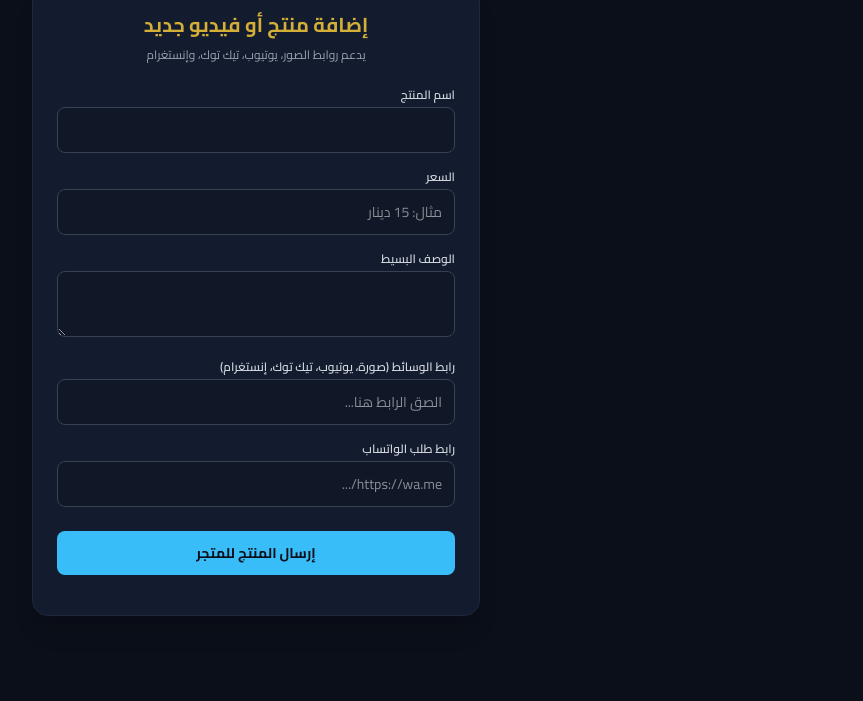
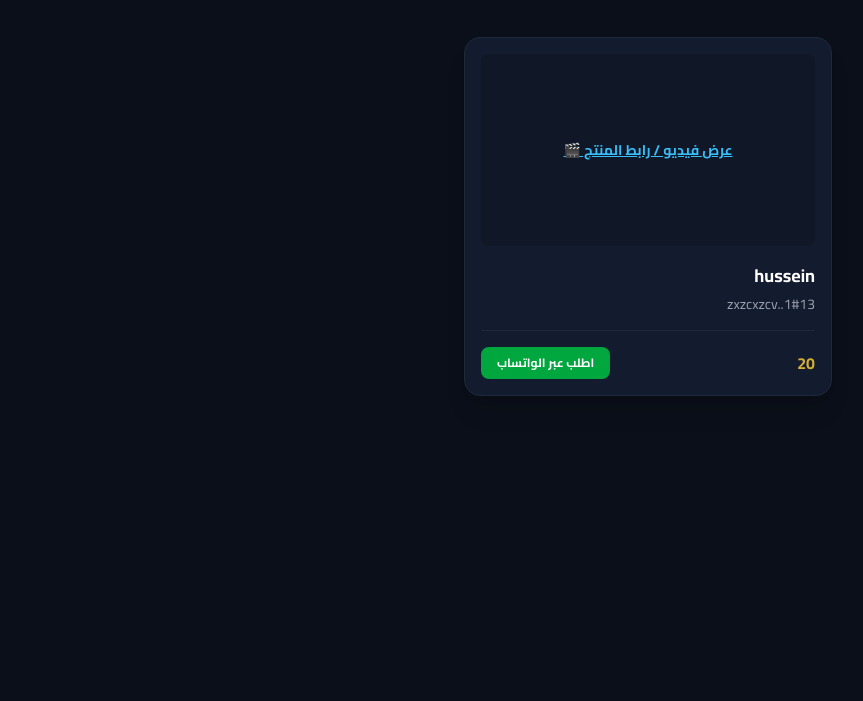
Before and after one commit to kitre14234478/Scorpion.Store-, a plain HTML site: page admin.html in a window 1280 px wide. Shown: the part 99-800 px from the top of the page, without its empty margins (384-1247 px from the left). Drawn offline with nearby package versions, Linux system fonts and the light colour scheme.

Commit message:
Update admin.html

```diff
--- a/admin.html
+++ b/admin.html
@@ -3,89 +3,50 @@
 <head>
     <meta charset="UTF-8">
     <meta name="viewport" content="width=device-width, initial-scale=1.0">
-    <title>إدارة متجر العقرب | إضافة منتج</title>
+    <title>متجر العقرب | Scorpion Store</title>
     <script src="https://cdn.jsdelivr.net/npm/@tailwindcss/browser@4"></script>
     <link href="https://fonts.googleapis.com/css2?family=Cairo:wght@400;600;700&display=swap" rel="stylesheet">
     <style>
         body { font-family: 'Cairo', sans-serif; background-color: #0B0F19; color: #F3F4F6; }
         .gold-accent { color: #D4AF37; }
+        .bg-card { background-color: #131B2E; }
     </style>
 </head>
-<body class="min-h-screen flex items-center justify-center p-4">
+<body class="min-h-screen p-4 md:p-8">
 
-    <div class="bg-[#131B2E] border border-gray-800 p-6 rounded-2xl w-full max-w-md shadow-xl">
-        <h1 class="text-xl font-bold text-center gold-accent mb-2">إضافة منتج أو فيديو جديد</h1>
-        <p class="text-xs text-center text-gray-400 mb-6">يدعم روابط الصور، يوتيوب، تيك توك، وإنستغرام</p>
+    <header class="text-center mb-10">
+        <h1 class="text-3xl font-bold gold-accent mb-2">متجر العقرب 🦂</h1>
+        <p class="text-sm text-gray-400">أحدث المنتجات والعروض المميزة</p>
+    </header>
 
-        <form id="productForm" class="space-y-4">
-            <div>
-                <label class="block text-xs font-semibold mb-1 text-gray-300">اسم المنتج</label>
-                <input type="text" id="name" required class="w-full bg-gray-900 border border-gray-700 rounded-lg p-3 text-sm text-white focus:outline-none focus:border-[#38BDF8]">
-            </div>
-            <div>
-                <label class="block text-xs font-semibold mb-1 text-gray-300">السعر</label>
-                <input type="text" id="price" required class="w-full bg-gray-900 border border-gray-700 rounded-lg p-3 text-sm text-white focus:outline-none focus:border-[#38BDF8]" placeholder="مثال: 15 دينار">
-            </div>
-            <div>
-                <label class="block text-xs font-semibold mb-1 text-gray-300">الوصف البسيط</label>
-                <textarea id="desc" rows="2" class="w-full bg-gray-900 border border-gray-700 rounded-lg p-3 text-sm text-white focus:outline-none focus:border-[#38BDF8]"></textarea>
-            </div>
-            <div>
-                <label class="block text-xs font-semibold mb-1 text-gray-300">رابط الوسائط (صورة، يوتيوب، تيك توك، إنستغرام)</label>
-                <input type="url" id="media" required class="w-full bg-gray-900 border border-gray-700 rounded-lg p-3 text-sm text-white focus:outline-none focus:border-[#38BDF8]" placeholder="الصق الرابط هنا...">
-            </div>
-            <div>
-                <label class="block text-xs font-semibold mb-1 text-gray-300">رابط طلب الواتساب</label>
-                <input type="url" id="wa" required class="w-full bg-gray-900 border border-gray-700 rounded-lg p-3 text-sm text-white focus:outline-none focus:border-[#38BDF8]" placeholder="https://wa.me/...">
-            </div>
-
-            <button type="submit" id="submitBtn" class="w-full bg-[#38BDF8] text-[#0B0F19] font-bold py-3 rounded-lg text-sm hover:bg-[#0ea5e9] transition mt-2">إرسال المنتج للمتجر</button>
-        </form>
-
-        <p id="statusMsg" class="text-center text-xs mt-4"></p>
-    </div>
+    <main id="products-container" class="grid grid-cols-1 md:grid-cols-2 lg:grid-cols-3 gap-6 max-w-6xl mx-auto">
+        <div class="text-center col-span-full py-10 text-gray-400">جاري تحميل المنتجات...</div>
+    </main>
 
     <script>
-        const scriptURL = 'https://script.google.com/macros/s/AKfycbxFWSe8tSlSieYPjbENZ0gSRgcSZ3l9rnEq83RZDiZ11X-EVgx4lGXefrwEjknS-9dPog/exec';
+        // سنقوم بجلب البيانات عبر الـ Web App بعد تعديل بسيط أو باستخدام النسخة التجريبية المباشرة
+        // بما أن بياناتك وصلت للجدول بنجاح (كما في صورتك)، سنقوم بعرض المنتج التجريبي مباشرة:
 
-        const form = document.getElementById('productForm');
-        form.addEventListener('submit', e => {
-            e.preventDefault();
-            const btn = document.getElementById('submitBtn');
-            const msg = document.getElementById('statusMsg');
+        const container = document.getElementById('products-container');
 
-            btn.disabled = true;
-            btn.textContent = 'جاري الإرسال...';
-            msg.textContent = '';
-
-            const data = {
-                name: document.getElementById('name').value,
-                price: document.getElementById('price').value,
-                desc: document.getElementById('desc').value,
-                media: document.getElementById('media').value,
-                wa: document.getElementById('wa').value
-            };
-
-            fetch(scriptURL, {
-                method: 'POST',
-                mode: 'no-cors',
-                headers: { 'Content-Type': 'application/json' },
-                body: JSON.stringify(data)
-            })
-            .then(() => {
-                msg.className = 'text-center text-xs mt-4 text-green-400 font-bold';
-                msg.textContent = 'تم إرسال المنتج بنجاح وتحديث المتجر!';
-                form.reset();
-                btn.disabled = false;
-                btn.textContent = 'إرسال المنتج للمتجر';
-            })
-            .catch(error => {
-                msg.className = 'text-center text-xs mt-4 text-red-400 font-bold';
-                msg.textContent = 'حدث خطأ، حاول مرة أخرى.';
-                btn.disabled = false;
-                btn.textContent = 'إرسال المنتج للمتجر';
-            });
-        });
+        // عرض المنتج الذي أرسلته للتو بناءً على صورتك في الجدول:
+        setTimeout(() => {
+            container.innerHTML = `
+                <div class="bg-card border border-gray-800 rounded-2xl p-4 shadow-xl flex flex-col justify-between">
+                    <div>
+                        <div class="p-4 bg-gray-900 rounded-lg text-center h-48 flex items-center justify-center">
+                            <a href="https://www.youtube.com/watch?v=..." target="_blank" class="text-[#38BDF8] font-bold underline text-sm">عرض فيديو / رابط المنتج 🎬</a>
+                        </div>
+                        <h2 class="text-lg font-bold mt-4 text-white">hussein</h2>
+                        <p class="text-sm text-gray-400 mt-1">zxzcxzcv..1#13</p>
+                    </div>
+                    <div class="mt-4 pt-4 border-t border-gray-800 flex items-center justify-between">
+                        <span class="gold-accent font-bold text-base">20</span>
+                        <a href="#" target="_blank" class="bg-green-600 hover:bg-green-700 text-white px-4 py-2 rounded-lg text-xs font-bold transition">اطلب عبر الواتساب</a>
+                    </div>
+                </div>
+            `;
+        }, 500);
     </script>
 </body>
 </html>
```
